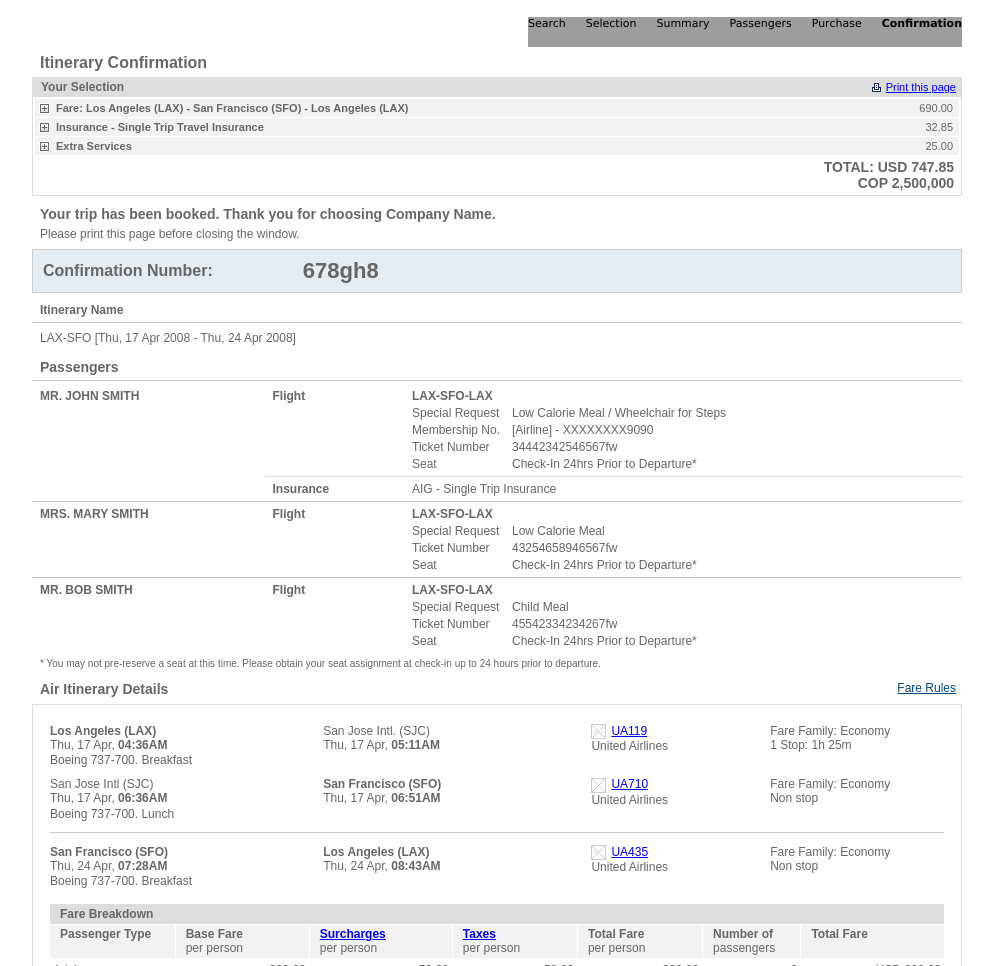
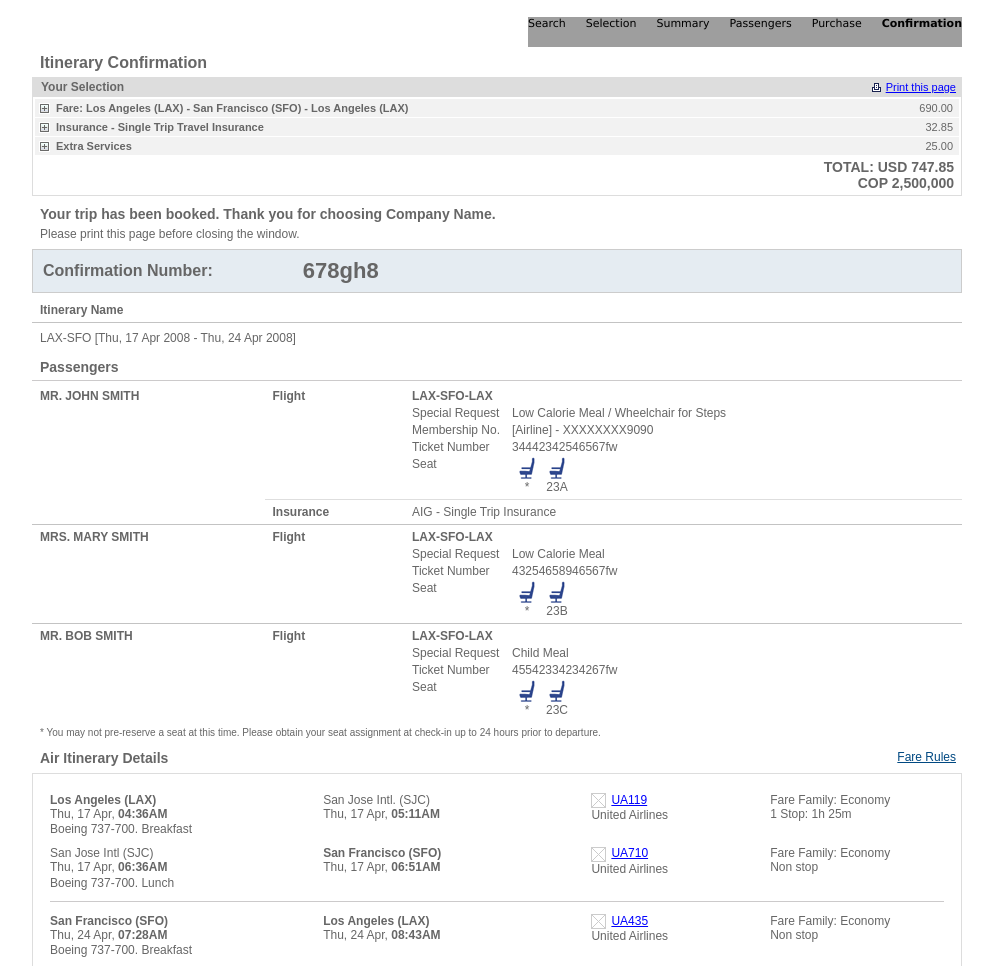
Before and after one commit to yurybolbas/XHTML-BMI, a plain HTML site: page en/pages-flight/6 Flight Confirmation.html in a window 1280 px wide. Shown: the part 134-1100 px from the top of the page, without its empty margins (143-1136 px from the left). Drawn offline with Linux system fonts and the light colour scheme; grey boxes are pictures that could not be loaded.

Commit message:
update seats according to JIRA TDP-12773
git-svn-id: https://svnmsq.epam.com/dlex-odc/BA/TDP%201.3/Prototype/XHTML-BMI@7859 75f4bb0a-67ed-7d4f-9889-1df49564f452

```diff
--- a/css/blocks.css
+++ b/css/blocks.css
@@ -1994,6 +1994,16 @@
 
 .passengerInfoBlock .details .colDetailName {
 	width: 100px;
+}
+
+.passengerInfoBlock .details .seatsDescr td {
+	background: url(../pictures/icons/seats/i_conf_seat.gif) no-repeat center top;
+	width: 30px;
+}
+
+.passengerInfoBlock .details .seatsDescr div {
+	padding: 20px 2px 0 2px;
+	text-align: center;
 }
 
 .passengerInfoBlock .footnote {
--- a/en/pages-flight/6 Flight Confirmation.html
+++ b/en/pages-flight/6 Flight Confirmation.html
@@ -312,7 +312,15 @@ function registerJS(jsName){
 																</tr>
 																<tr>
 																	<td class="colDetailName">Seat</td>
-																	<td class="colDetailDescr">Check-In 24hrs Prior to Departure<span class="ref">*</span></td>
+																	<td class="colDetailDescr">
+																		<table class="seatsDescr">
+																			<tr>
+																				<td>
+																					<div>*</div></td>
+																				<td>
+																					<div>23A</div></td>
+																			</tr>
+																		</table></td>
 																</tr>
 															</table></div></td>
 												</tr>
@@ -365,7 +373,15 @@ function registerJS(jsName){
 																</tr>
 																<tr>
 																	<td class="colDetailName">Seat</td>
-																	<td class="colDetailDescr">Check-In 24hrs Prior to Departure<span class="ref">*</span></td>
+																	<td class="colDetailDescr">
+																		<table class="seatsDescr">
+																			<tr>
+																				<td>
+																					<div>*</div></td>
+																				<td>
+																					<div>23B</div></td>
+																			</tr>
+																		</table></td>
 																</tr>
 															</table></div></td>
 												</tr>
@@ -389,7 +405,15 @@ function registerJS(jsName){
 																</tr>
 																<tr>
 																	<td class="colDetailName">Seat</td>
-																	<td class="colDetailDescr">Check-In 24hrs Prior to Departure<span class="ref">*</span></td>
+																	<td class="colDetailDescr">
+																		<table class="seatsDescr">
+																			<tr>
+																				<td>
+																					<div>*</div></td>
+																				<td>
+																					<div>23C</div></td>
+																			</tr>
+																		</table></td>
 																</tr>
 															</table></div></td>
 												</tr>
```
Also changed, not shown: pictures/icons/seats/i_conf_seat.gif (added).
